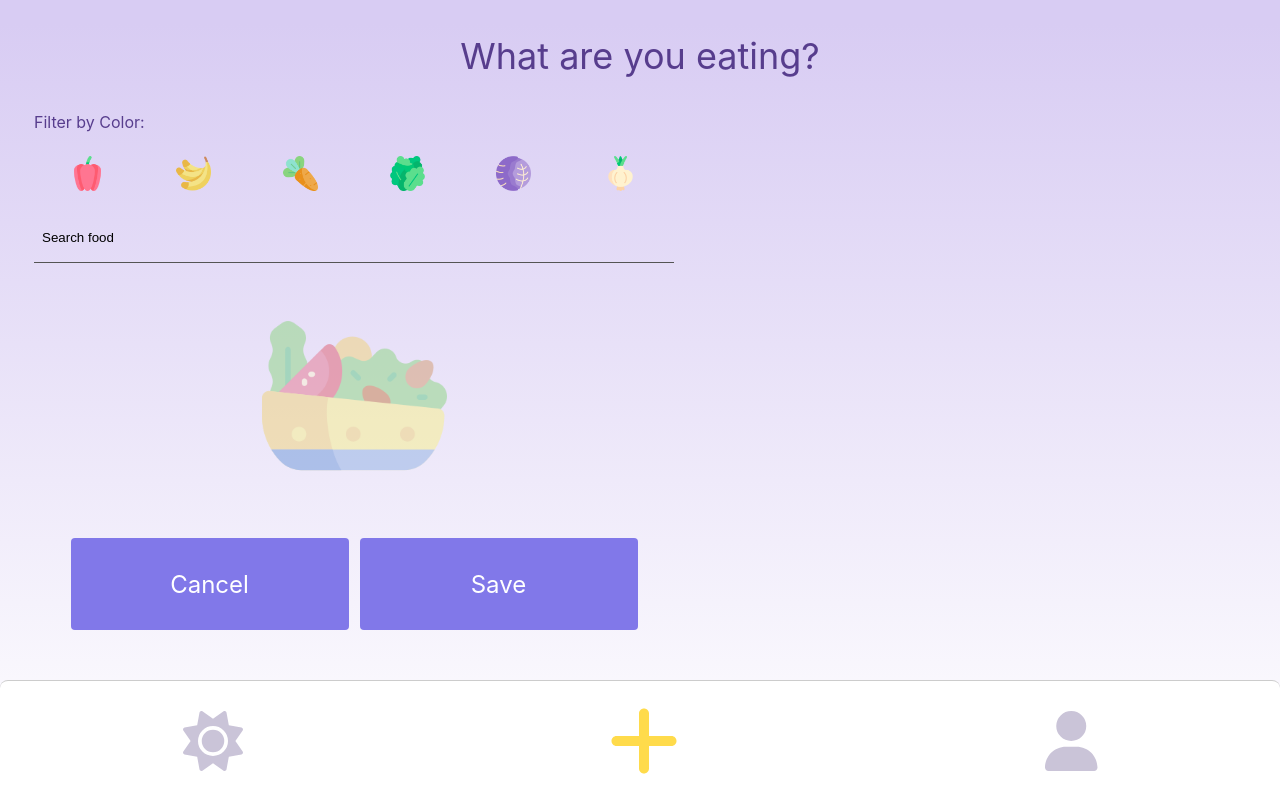
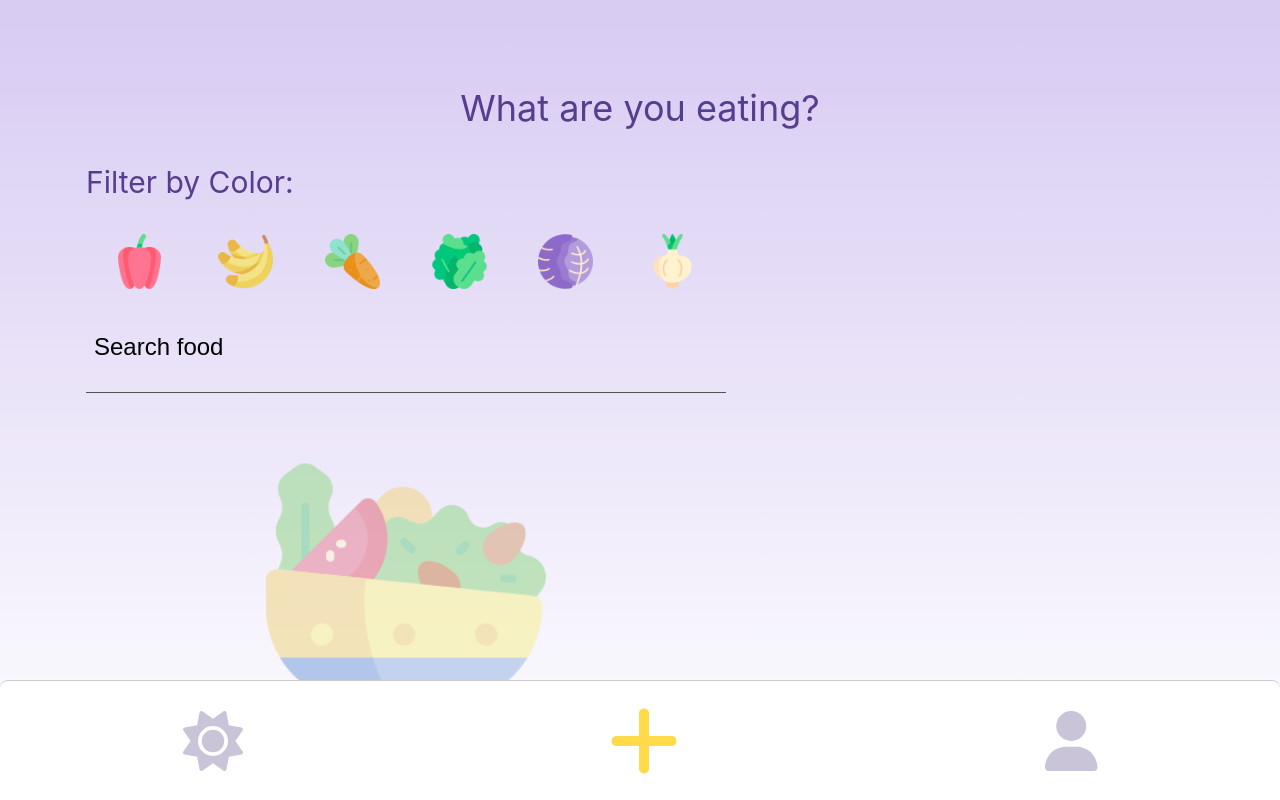
Before and after one commit to Glow-Carrots-App/glow-web, a Next.js app: page /eat in a window 1280 px wide. Built offline with nearby package versions, Linux system fonts and the light colour scheme; no server answers.

Commit message:
add reponsive layout for tablet on eat page and components

```diff
--- a/components/ColorFilter/index.js
+++ b/components/ColorFilter/index.js
@@ -1,3 +1,5 @@
+import Heading2 from "../Heading2";
+
 import styles from "./styles.module.css";
 
 const ColorFilter = ({ selectedColor, setSelectedColor }) => {
--- a/components/ColorFilter/styles.module.css
+++ b/components/ColorFilter/styles.module.css
@@ -21,7 +21,6 @@
 
 .icon {
   height: 35px;
-  width: 35px;
 }
 
 .iconContainer {
@@ -42,3 +41,21 @@
   border: 1px solid var(--purple-dark);
   border-radius: 50%;
 }
+
+@media (min-width: 768px) {
+  .icon {
+    height: 55px;
+  }
+  .iconContainer {
+    height: 80px;
+    width: 80px;
+  }
+  .iconHighlight {
+    height: 80px;
+    width: 80px;
+  }
+  .subheading {
+    font-size: 30px;
+    margin-bottom: 20px;
+  }
+}
--- a/components/SearchFoodsForm/styles.module.css
+++ b/components/SearchFoodsForm/styles.module.css
@@ -36,7 +36,6 @@
 }
 
 .backgroundImage > img {
-  width: 185px;
   height: 185px;
 }
 
@@ -44,3 +43,16 @@
   display: flex;
   gap: 11px;
 }
+
+@media (min-width: 768px) {
+  .container > input {
+    height: 92px;
+    font-size: 24px;
+  }
+  .backgroundImage {
+    height: 325px;
+  }
+  .backgroundImage > img {
+    height: 280px;
+  }
+}
--- a/components/SearchFoodsList/styles.module.css
+++ b/components/SearchFoodsList/styles.module.css
@@ -30,3 +30,17 @@
   width: 18px;
   border-radius: 50%;
 }
+
+@media (min-width: 768px) {
+  .listContainer {
+    max-height: 350px;
+  }
+  .foodBtn {
+    min-height: 50px;
+    font-size: 24px;
+  }
+  .colorDot {
+    height: 24px;
+    width: 24px;
+  }
+}
--- a/pages/eat/styles.module.css
+++ b/pages/eat/styles.module.css
@@ -3,3 +3,9 @@
   height: 100vh;
   padding: 34px;
 }
+
+@media (min-width: 768px) {
+  .container {
+    padding: 86px;
+  }
+}
```
